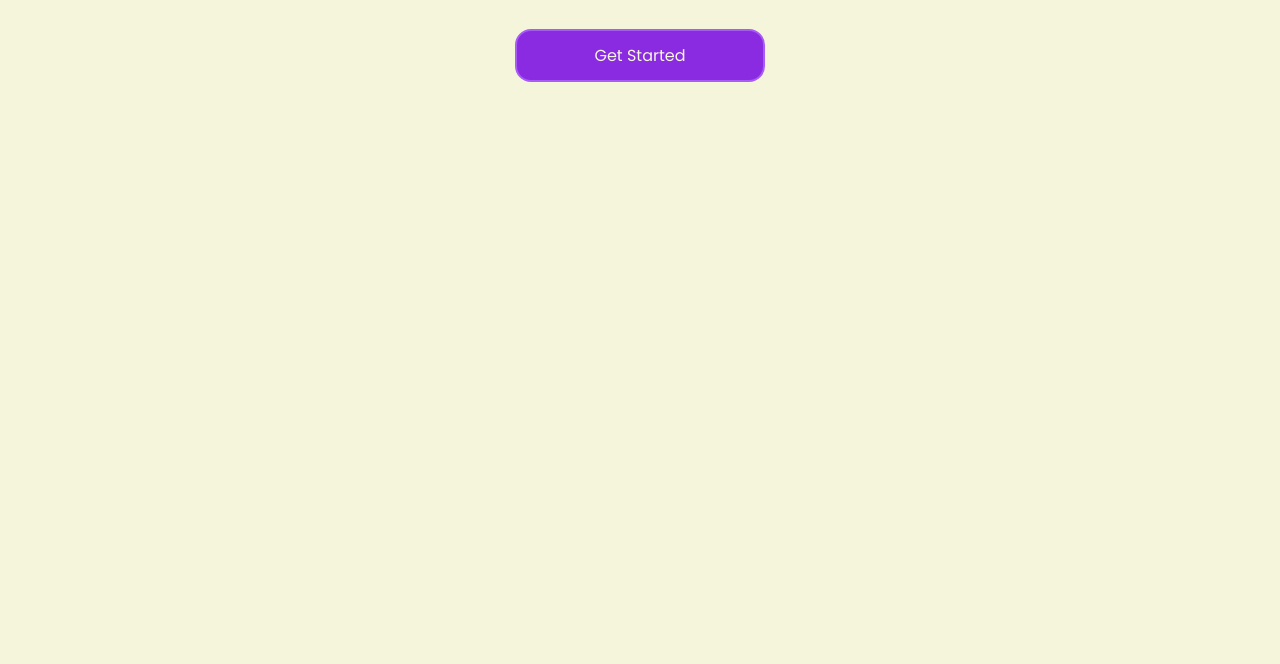
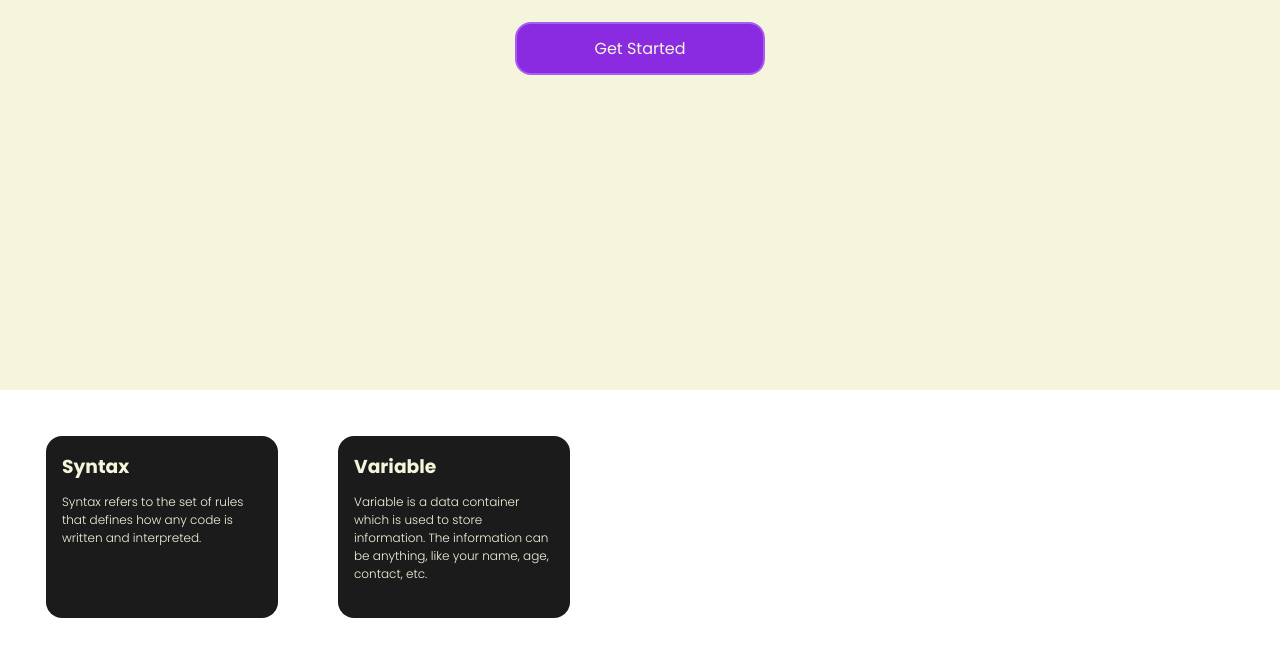
Before and after one commit to azcloudberg/javascriptdecember, a plain HTML site: page index.html in a window 1280 px wide. Shown: the part 410-1074 px from the top of the page. Before the commit the page ends 800 px from the top, so only its background shows below. Drawn offline with Linux system fonts and the light colour scheme; a web font is replaced by a local one.

Commit message:
Added Day 2 Files

```diff
--- /dev/null
+++ b/Day2.js
@@ -0,0 +1,125 @@
+// console.info("Connected");
+// var <name> = <value>;
+
+/* This is
+an example of
+multi-line comment
+*/
+
+// Declaring a variable in JS
+
+// What is a variable?
+// Variable is a data container which is used to store information. The information can be anything, like your name, age, contact, etc.
+
+// It is a data container which holds some values in it.
+
+
+// Types of variable in JS
+// var, let & const
+
+// What is var keywords
+
+// It is a method of declaring a variable in js.
+
+var firstName; //nothing stored in this variable as of now. This process is known as declartion of variable.
+firstName = "Adil"; // firstName variable is now storing "Adil" in it. This process is known as initialization of a variable.
+// console.log(firstName); //Adil
+
+// Features or Drawback
+
+// Re-declaration is allowed
+// Any variable decalred using var keyword can be re-declared.
+
+// var firstName;
+// firstName = "Raja";
+// console.log(firstName);
+
+// firstName = "Naveen";
+// console.log(firstName);
+
+// Scope of a variable
+
+// Global Scope
+// Ḷocal Scope
+// Block Scope
+
+
+// {
+//     var myName = "Ram";
+// }
+
+
+// console.log(myName); // a variable decalred using var keyword inside a block can be accessed outside of the block as well.
+// var does not have block scope.
+
+// It is global in nature.
+
+
+// Variable Naming
+
+// Allowed Namings -
+// var userName; - Best practice
+// var ageGroup5
+// var $URI
+// _valueMark
+
+// Not allowed -
+
+// let user_name - bad practice
+// var let keywords are not allowed
+// var new-user not allowed
+// var 20Players not allowed
+
+// let keyword
+
+// Let keyword is used to declare a variable
+// let newFile = "myFile"; //Global Variable
+
+// {
+//     let x = 10; //local variable or block variable
+//     console.log(newFile);
+// }
+
+
+// console.log(x); //we cannot access a block variable declared using let keyword outside the block. We will get reference error
+
+// Re-declaration in let is not allowed
+
+// let x = 309;
+// console.log(x);
+
+// let x = 781;
+// console.log(x); // We will get SyntaxError
+
+// Reaassignment is allowed in let keyword
+// you can reassign the value of a variable declared using let keyword
+// x = 881;
+// console.log(x)
+
+// let x; // variable declaration
+// x = 472; //value assignment
+// This is accepted in let and var.
+
+// const - constant variable
+
+// constant is an entity whose value cannot be changed.
+// variable is something whose value keeps changing.
+
+// const userID = "73489292SID"; // they needs to be initialized with a value at the time of declaration.
+// // userId = 47281991; syntax error (Missing initializer in const declaration);
+// console.log(userID);
+
+// let and const both are block scoped, accessible only within the block where the variable is declared or defined.
+
+// {
+//     const y = 15;
+// }
+
+// console.log(y); //Day2.js:118 Uncaught ReferenceError: y is not defined;
+
+// const userId = 3728181;
+// userId = 7349201;
+// console.log(userId); //Uncaught TypeError: Assignment to constant variable.
+
+// It cannot be re-declared as well.
+// const userId = "adasdasd"; //Uncaught SyntaxError: Identifier 'userId' has already been declared.
--- a/index.html
+++ b/index.html
@@ -7,12 +7,28 @@
     <title>JavaScript Session</title>
 </head>
 <body>
-    <div class="conatiner">
-        <h1>Welcome to this JavaScript Session</h1>
-        <p class="sub-title">Javascript is high-level, interpreted programming langauge which is primarily used for client-side web development.</p>
-        <!-- button -->
-         <button class="btn">Get Started</button>
-    </div>
+    <section class="hero">
 
+        <div class="conatiner">
+            <h1>Welcome to this JavaScript Session</h1>
+            <p class="sub-title">Javascript is high-level, interpreted programming langauge which is primarily used for client-side web development.</p>
+            <!-- button -->
+            <button class="btn">Get Started</button>
+        </div>
+    </section>
+    <section class="definition">
+        <div class="card">
+            <h3>Syntax</h3>
+            <p>Syntax refers to the set of rules that defines how any code is written and interpreted.</p>
+        </div>
+        <div class="card">
+            <h3>Variable</h3>
+            <p>Variable is a data container which is used to store information. The information can be anything, like your name, age, contact, etc.</p>
+        </div>
+    </section>
+     <!-- <script>
+        console.warn('This is a warning message!!!')
+     </script> -->
+    <script src="Day2.js"></script>
 </body>
 </html>
--- a/styles.css
+++ b/styles.css
@@ -7,6 +7,12 @@
 }
 
 body{
+    width: 100%;
+    height: 100vh;
+    background-color: beige;
+}
+
+.hero{
     width: 100%;
     height: 100vh;
     display: flex;
@@ -46,3 +52,34 @@ body{
     margin-bottom: 16px;
     max-width: 600px;
 }
+
+.definition{
+    padding: 26px;
+    /* width: 100%; */
+    min-height: 200px;
+    background-color: white;
+    color: black;
+    /* text-align: center; */
+    display: flex;
+    justify-content: flex-start;
+    gap: 20px;
+    align-items: flex-start;
+    flex-wrap: nowrap;
+}
+
+.definition .card {
+    flex: 1;
+    max-width: 200px;
+    min-height: 150px;
+    background-color: rgb(28, 27, 28);
+    color: beige;
+    padding: 16px;
+    border-radius: 16px;
+    margin: 20px;
+}
+
+.definition .card p{
+    font-weight: 300;
+    margin-top: 12px;
+    font-size: 12px;
+}
```
Also changed, not shown: day1.js (deleted).
